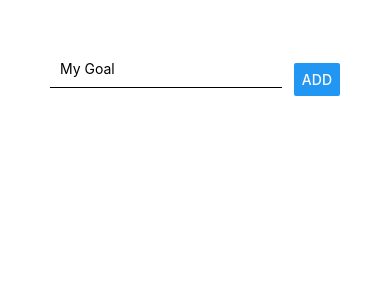
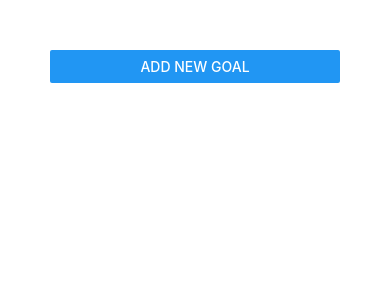
Before and after one commit to OnoprienkoArtem/RN-app-goalsList, a React Native app: screen / in a window 390 px wide. Shown: the top 300 px of the page. Built offline with nearby package versions, Linux system fonts and the light colour scheme.

Commit message:
add modal for goals

```diff
--- a/App.js
+++ b/App.js
@@ -1,5 +1,5 @@
 import React, { useState } from 'react';
-import { StyleSheet, Text, View, FlatList } from 'react-native';
+import { StyleSheet, Text, View, FlatList, Button } from 'react-native';
 
 import GoalItem from './components/GoalItem';
 import GoalInput from './components/GoalInput';
@@ -22,6 +22,7 @@ export default function App() {
 
   return (
     <View style={styles.container}>
+      <Button title="Add New Goal" />
       <GoalInput onAddGoal={addGoalHandler} />
       <FlatList
         keyExtractor={(item, index) => item.id}
--- a/components/GoalInput.js
+++ b/components/GoalInput.js
@@ -1,5 +1,5 @@
 import React, { useState } from 'react';
-import { View, StyleSheet, Button, TextInput } from 'react-native'
+import { View, StyleSheet, Button, TextInput, Modal } from 'react-native'
 
 const GoalInput = props => {
     const [enteredGoal, setEnteredGoal] = useState('');
@@ -9,6 +9,7 @@ const GoalInput = props => {
     };
 
     return (
+        <Modal visible={false}>
             <View style={styles.listInput}>
                 <TextInput
                     placeholder="My Goal"
@@ -18,6 +19,7 @@ const GoalInput = props => {
                 />
                 <Button title="ADD" onPress={props.onAddGoal.bind(this, enteredGoal)} />
             </View>
+        </Modal>
     )
 }
 
```
Lines whose indentation alone changed are shown as unchanged.
